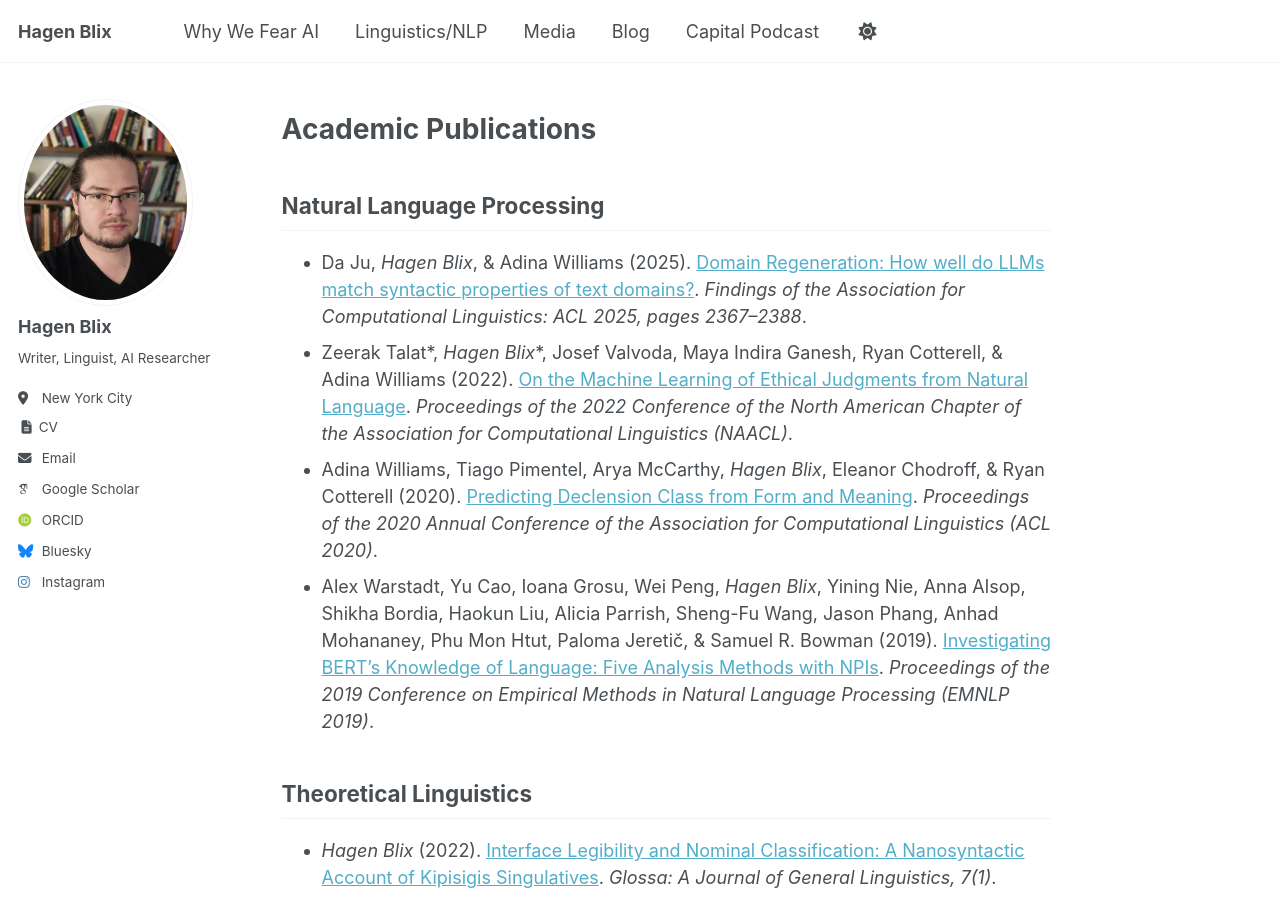
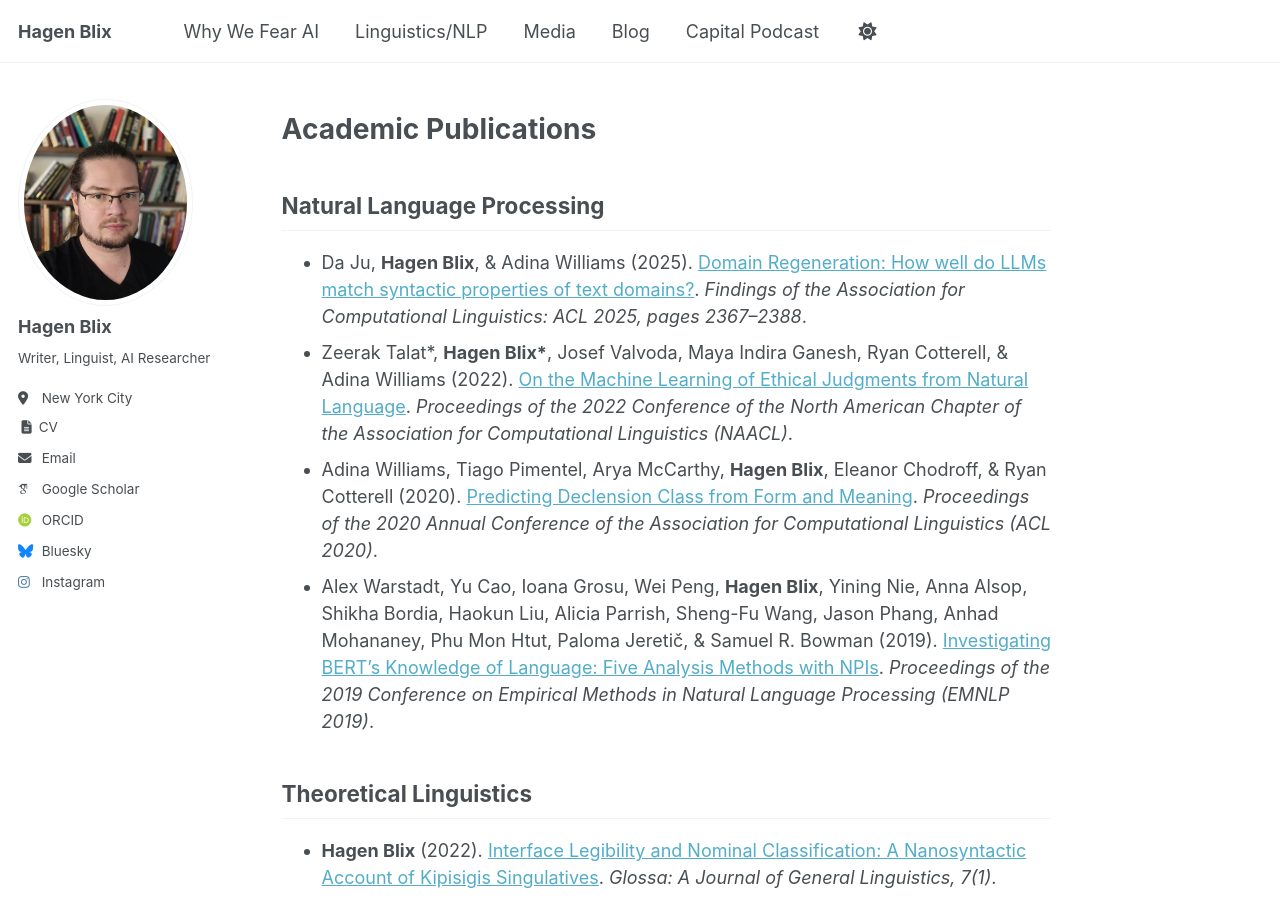
Before and after one commit to hagenblix/hagenblix.github.io, a Jekyll site: the page built from _pages/publications.md, in a window 1280 px wide and 900 px high. Built offline with Jekyll 4.4.1, drawn with Linux system fonts in a browser that asks for light colours; some web fonts are replaced; a script that is not in the unit is left out.

Commit message:
switched to bold highlight

```diff
--- a/_pages/publications.md
+++ b/_pages/publications.md
@@ -16,22 +16,22 @@ redirect_from:
 
 ## Natural Language Processing
 
-- Da Ju, *Hagen Blix*, & Adina Williams (2025). [Domain Regeneration: How well do LLMs match syntactic properties of text domains?](https://doi.org/10.18653/v1/2025.findings-acl.120). *Findings of the Association for Computational Linguistics: ACL 2025, pages 2367–2388*.
-- Zeerak Talat\*, *Hagen Blix*\*, Josef Valvoda, Maya Indira Ganesh, Ryan Cotterell, & Adina Williams (2022). [On the Machine Learning of Ethical Judgments from Natural Language](https://doi.org/10.18653/v1/2022.naacl-main.56). *Proceedings of the 2022 Conference of the North American Chapter of the Association for Computational Linguistics (NAACL)*.
-- Adina Williams, Tiago Pimentel, Arya McCarthy, *Hagen Blix*, Eleanor Chodroff, & Ryan Cotterell (2020). [Predicting Declension Class from Form and Meaning](https://doi.org/10.18653/v1/2020.acl-main.597). *Proceedings of the 2020 Annual Conference of the Association for Computational Linguistics (ACL 2020)*.
-- Alex Warstadt, Yu Cao, Ioana Grosu, Wei Peng, *Hagen Blix*, Yining Nie, Anna Alsop, Shikha Bordia, Haokun Liu, Alicia Parrish, Sheng-Fu Wang, Jason Phang, Anhad Mohananey, Phu Mon Htut, Paloma Jeretič, & Samuel R. Bowman (2019). [Investigating BERT’s Knowledge of Language: Five Analysis Methods with NPIs](https://doi.org/10.18653/v1/D19-1286). *Proceedings of the 2019 Conference on Empirical Methods in Natural Language Processing (EMNLP 2019)*.
+- Da Ju, **Hagen Blix**, & Adina Williams (2025). [Domain Regeneration: How well do LLMs match syntactic properties of text domains?](https://doi.org/10.18653/v1/2025.findings-acl.120). *Findings of the Association for Computational Linguistics: ACL 2025, pages 2367–2388*.
+- Zeerak Talat\*, **Hagen Blix\***, Josef Valvoda, Maya Indira Ganesh, Ryan Cotterell, & Adina Williams (2022). [On the Machine Learning of Ethical Judgments from Natural Language](https://doi.org/10.18653/v1/2022.naacl-main.56). *Proceedings of the 2022 Conference of the North American Chapter of the Association for Computational Linguistics (NAACL)*.
+- Adina Williams, Tiago Pimentel, Arya McCarthy, **Hagen Blix**, Eleanor Chodroff, & Ryan Cotterell (2020). [Predicting Declension Class from Form and Meaning](https://doi.org/10.18653/v1/2020.acl-main.597). *Proceedings of the 2020 Annual Conference of the Association for Computational Linguistics (ACL 2020)*.
+- Alex Warstadt, Yu Cao, Ioana Grosu, Wei Peng, **Hagen Blix**, Yining Nie, Anna Alsop, Shikha Bordia, Haokun Liu, Alicia Parrish, Sheng-Fu Wang, Jason Phang, Anhad Mohananey, Phu Mon Htut, Paloma Jeretič, & Samuel R. Bowman (2019). [Investigating BERT’s Knowledge of Language: Five Analysis Methods with NPIs](https://doi.org/10.18653/v1/D19-1286). *Proceedings of the 2019 Conference on Empirical Methods in Natural Language Processing (EMNLP 2019)*.
 
 ## Theoretical Linguistics
 
-- *Hagen Blix* (2022). [Interface Legibility and Nominal Classification: A Nanosyntactic Account of Kipisigis Singulatives](https://doi.org/10.16995/glossa.5825). *Glossa: A Journal of General Linguistics, 7(1)*.
-- *Hagen Blix* (2021). [Phrasal Spellout and Partial Overwrite: On an alternative to backtracking](https://doi.org/10.5334/gjgl.1614). *Glossa: A Journal of General Linguistics, 6(1), 62*.
-- *Hagen Blix* & Adina Williams (2021). [Pitch and Causal Inference in English Temporal Adverbial Answers](https://doi.org/10.7358/snip-2021-041-blwi). *Snippets*.
-- *Hagen Blix* (2020). [Spans in South Caucasian Agreement: Revisiting the Pieces of Inflection](https://doi.org/10.1007/s11049-020-09475-x). *Natural Language & Linguistic Theory, 39(1), 1–55*.
+- **Hagen Blix** (2022). [Interface Legibility and Nominal Classification: A Nanosyntactic Account of Kipisigis Singulatives](https://doi.org/10.16995/glossa.5825). *Glossa: A Journal of General Linguistics, 7(1)*.
+- **Hagen Blix** (2021). [Phrasal Spellout and Partial Overwrite: On an alternative to backtracking](https://doi.org/10.5334/gjgl.1614). *Glossa: A Journal of General Linguistics, 6(1), 62*.
+- **Hagen Blix** & Adina Williams (2021). [Pitch and Causal Inference in English Temporal Adverbial Answers](https://doi.org/10.7358/snip-2021-041-blwi). *Snippets*.
+- **Hagen Blix** (2020). [Spans in South Caucasian Agreement: Revisiting the Pieces of Inflection](https://doi.org/10.1007/s11049-020-09475-x). *Natural Language & Linguistic Theory, 39(1), 1–55*.
 
 ## Manuscripts
 
-- *Hagen Blix*. The Size of Complex Prefields: The Case Against Structure Removal. *Preprint*.
-- *Hagen Blix*. [The Nanosyntax of Arabic Agreement: Rethinking Noyer’s Hierarchy as Functional Sequence](https://ling.auf.net/lingbuzz/006513). *Preprint, lingbuzz*.
+- **Hagen Blix**. The Size of Complex Prefields: The Case Against Structure Removal. *Preprint*.
+- **Hagen Blix**. [The Nanosyntax of Arabic Agreement: Rethinking Noyer’s Hierarchy as Functional Sequence](https://ling.auf.net/lingbuzz/006513). *Preprint, lingbuzz*.
 
 ## Books & Dissertation
 
```
